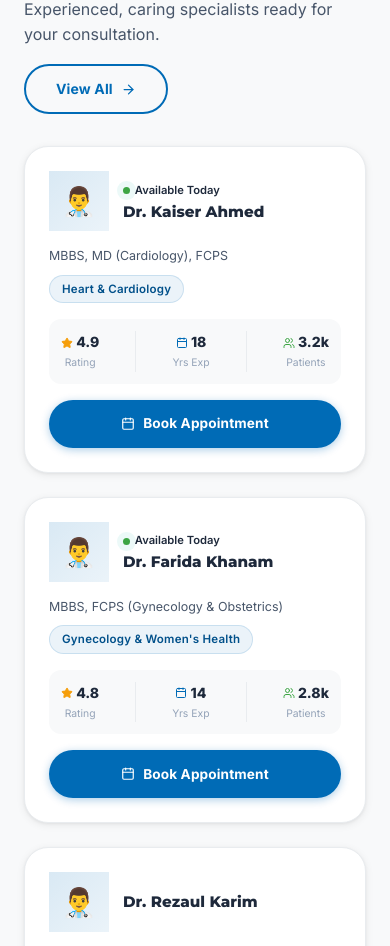
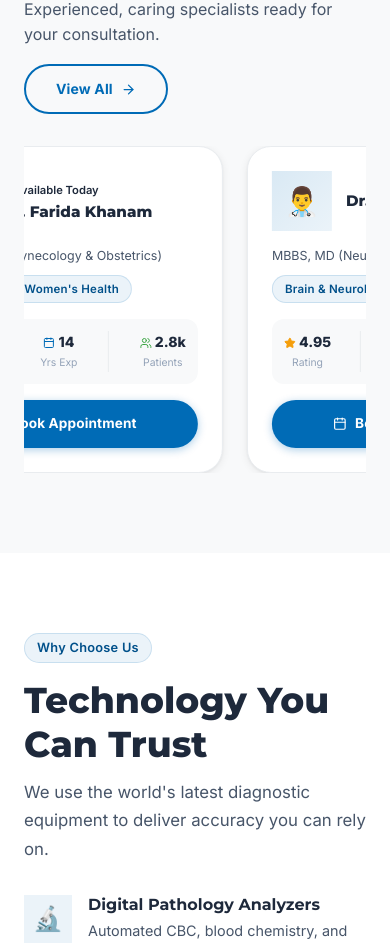
Before and after one commit to jhabir6857-ctrl/Mitosis, a Next.js app: page / in a window 390 px wide. Shown: the part 5333-6279 px from the top of the page. Built offline with nearby package versions, Linux system fonts and the light colour scheme.

Commit message:
feat: restore doctor infinite scroll animation

```diff
--- a/components/DoctorSlider.tsx
+++ b/components/DoctorSlider.tsx
@@ -1,10 +1,13 @@
 "use client";
 
+import { useState } from "react";
 import Link from "next/link";
 import { Star, Calendar, Users, ArrowRight } from "lucide-react";
 import { mockDoctors } from "@/app/api/mock/doctors/route";
 
 export default function DoctorSlider() {
+  const [paused, setPaused] = useState(false);
+  const displayDoctors = [...mockDoctors, ...mockDoctors];
 
   return (
     <div>
@@ -20,13 +23,37 @@ export default function DoctorSlider() {
         </Link>
       </div>
 
-      {/* Doctors Grid */}
-      <div className="grid grid-cols-1 md:grid-cols-2 lg:grid-cols-3 gap-6">
-        {mockDoctors.slice(0, 6).map((doc) => (
+      <style>{`
+        @keyframes scroll {
+          0% { transform: translateX(0); }
+          100% { transform: translateX(-50%); }
+        }
+      `}</style>
+
+      {/* Doctors Slider */}
       <div
-            key={doc.id}
+        style={{
+          overflow: "hidden",
+          width: "100%",
+        }}
+        onMouseEnter={() => setPaused(true)}
+        onMouseLeave={() => setPaused(false)}
+      >
+        <div
+          style={{
+            display: "flex",
+            gap: "1.5rem",
+            animation: "scroll 30s linear infinite",
+            animationPlayState: paused ? "paused" : "running",
+            width: "max-content",
+          }}
+        >
+          {displayDoctors.map((doc, index) => (
+            <div
+              key={`${doc.id}-${index}`}
               className="card"
               style={{
+                minWidth: "320px", // Needed to keep cards from squishing in flex
                 padding: "1.5rem",
                 cursor: "pointer",
                 transition: "all 200ms",
@@ -109,5 +136,6 @@ export default function DoctorSlider() {
           ))}
         </div>
       </div>
+    </div>
   );
 }
```
Lines whose indentation alone changed are shown as unchanged.
